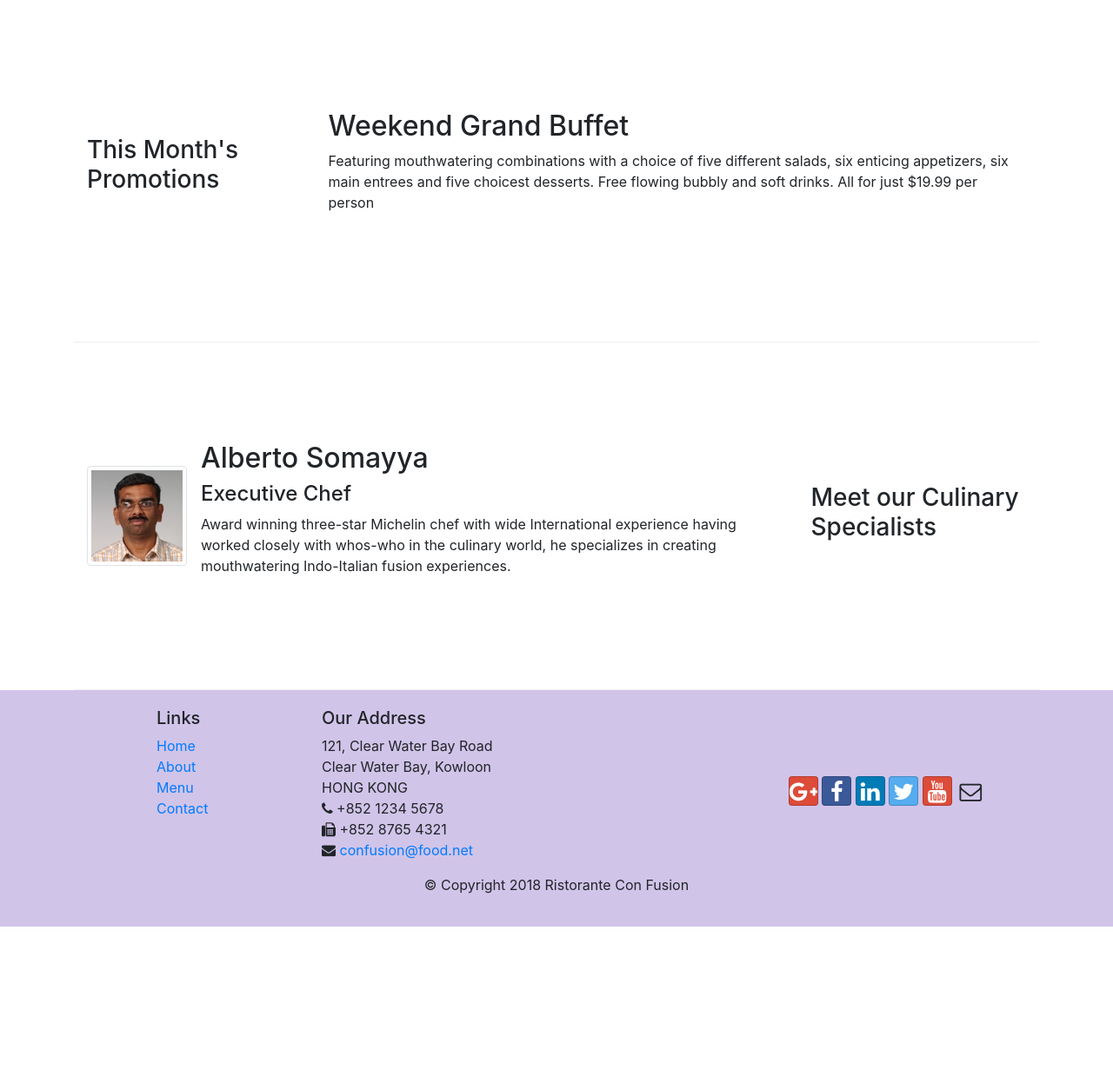
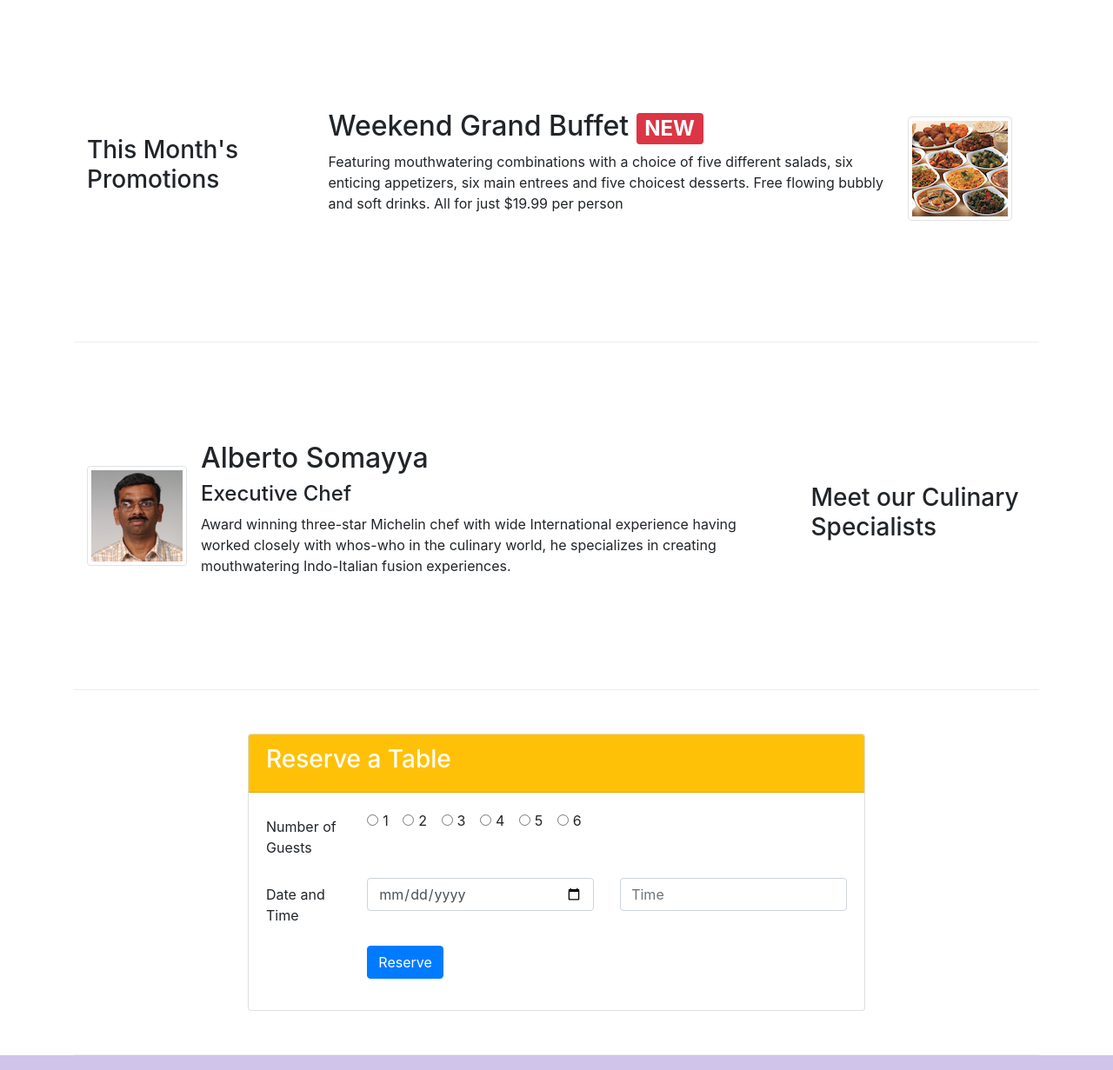
Before and after one commit to MnqobiSB/bootsrap-project, a website: page index.html in a window 1280 px wide. Shown: the part 740-1971 px from the top of the page at 87% size. Before the commit the page ends 1806 px from the top, so only its background shows below. Drawn offline with nearby package versions, Linux system fonts and the light colour scheme.

Commit message:
Assignment 2 Complete

```diff
--- a/index.html
+++ b/index.html
@@ -47,8 +47,11 @@
                     <h1>Ristorante con Fusion</h1>
                     <p>We take inspiration from the World's best cuisines, and create a unique fusion experience. Our lipsmacking creations will tickle your culinary senses!</p>
                 </div>
-                <div class="col-12 col-sm align-self-center">
+                <div class="col-12 col-sm-3 align-self-center">
                     <img src="img/logo.png" alt="logo" class="img-fluid">
+                </div>
+                <div class="col-12 col-sm-3 align-self-center">
+                    <a href="#reserve" class="btn btn-sm btn-warning btn-block">Reserve Table</a>
                 </div>
             </div>
         </div>
@@ -67,7 +70,7 @@
                         class="d-flex mr-3 img-thumbnail align-self-center"
                     />
                     <div class="media-body">
-                        <h2 class="mt-0">Uthappizza</h2>
+                        <h2 class="mt-0">Uthappizza <span class="badge badge-danger">HOT</span> <span class="badge badge-pill badge-secondary">$4.99</span></h2>
                         <p class="d-none d-sm-block">A unique combination of Indian Uthappam (pancake) and Italian pizza, topped with Cerignola olives, ripe vine cherry tomatoes, Vidalia onion, Guntur chillies and Buffalo Paneer.</p>
                     </div>
                 </div>
@@ -79,8 +82,17 @@
                 <h3>This Month's Promotions</h3>
             </div>
             <div class="col col-sm col-md">
-                <h2>Weekend Grand Buffet</h2>
-                <p class="d-none d-sm-block">Featuring mouthwatering combinations with a choice of five different salads, six enticing appetizers, six main entrees and five choicest desserts. Free flowing bubbly and soft drinks. All for just $19.99 per person </p>
+                <div class="media">
+                    <div class="media-body">
+                        <h2>Weekend Grand Buffet <span class="badge badge-danger">NEW</span></h2>
+                        <p class="d-none d-sm-block">Featuring mouthwatering combinations with a choice of five different salads, six enticing appetizers, six main entrees and five choicest desserts. Free flowing bubbly and soft drinks. All for just $19.99 per person </p>
+                    </div>
+                    <img
+                        src="img/buffet.png"
+                        alt="buffet"
+                        class="d-flex mr-3 img-thumbnail align-self-center"
+                    />
+                </div>
             </div>
         </div>
 
@@ -99,6 +111,69 @@
                         <h2>Alberto Somayya</h2>
                         <h4>Executive Chef</h4>
                         <p class="d-none d-sm-block"s>Award winning three-star Michelin chef with wide International experience having worked closely with whos-who in the culinary world, he specializes in creating mouthwatering Indo-Italian fusion experiences. </p>
+                    </div>
+                </div>
+            </div>
+        </div>
+
+        <div class="row row-content justify-content-center" id="reserve">
+            <div class="col-12 col-sm-8">
+                <div class="card">
+                    <div class="card-header bg-warning text-white">
+                        <h3>Reserve a Table</h3>
+                    </div>
+                    <div class="card-body">
+                        <form action="">
+                            <fieldset class="form-group">
+                                <div class="row">
+                                    <legend class="col-form-label col-md-2">Number of Guests</legend>
+                                    <div class="col-md">
+                                        <div class="form-check form-check-inline">
+                                            <input type="radio" name="one" id="one" value="" class="form-check-input">
+                                            <label for="one" class="form-check-label">1</label>
+                                        </div>
+                                        <div class="form-check form-check-inline">
+                                            <input type="radio" name="two" id="two" value="" class="form-check-input">
+                                            <label for="two" class="form-check-label">2</label>
+                                        </div>
+                                        <div class="form-check form-check-inline">
+                                            <input type="radio" name="three" id="three" value="" class="form-check-input">
+                                            <label for="three" class="form-check-label">3</label>
+                                        </div>
+                                        <div class="form-check form-check-inline">
+                                            <input type="radio" name="four" id="four" value="" class="form-check-input">
+                                            <label for="four" class="form-check-label">4</label>
+                                        </div>
+                                        <div class="form-check form-check-inline">
+                                            <input type="radio" name="five" id="five" value="" class="form-check-input">
+                                            <label for="five" class="form-check-label">5</label>
+                                        </div>
+                                        <div class="form-check form-check-inline">
+                                            <input type="radio" name="six" id="six" value="" class="form-check-input">
+                                            <label for="six" class="form-check-label">6</label>
+                                        </div>
+                                    </div>
+                                </div>
+                            </fieldset>
+
+                            <div class="form-group row">
+                                <label for="date" class="col-12 col-md-2 col-form-label">Date and Time</label>
+                                <div class="col-12 col-md-5">
+                                    <input type="date" class="form-control" id="date" name="date" placeholder="Date">
+                                </div>
+                                <div class="col-12 col-md-5">
+                                    <input type="datetime" class="form-control" id="time" name="time" placeholder="Time">
+                                </div>
+                            </div>
+
+                            <div class="form-group row">
+                                <div class="offset-md-2 col-md-10">
+                                    <button type="submit" class="btn btn-primary">
+                                        Reserve
+                                    </button>
+                                </div>
+                            </div>
+                        </form>
                     </div>
                 </div>
             </div>
```
Also changed, not shown: aboutus.html (+1 -0 lines), contactus.html (+9 -6 lines).
